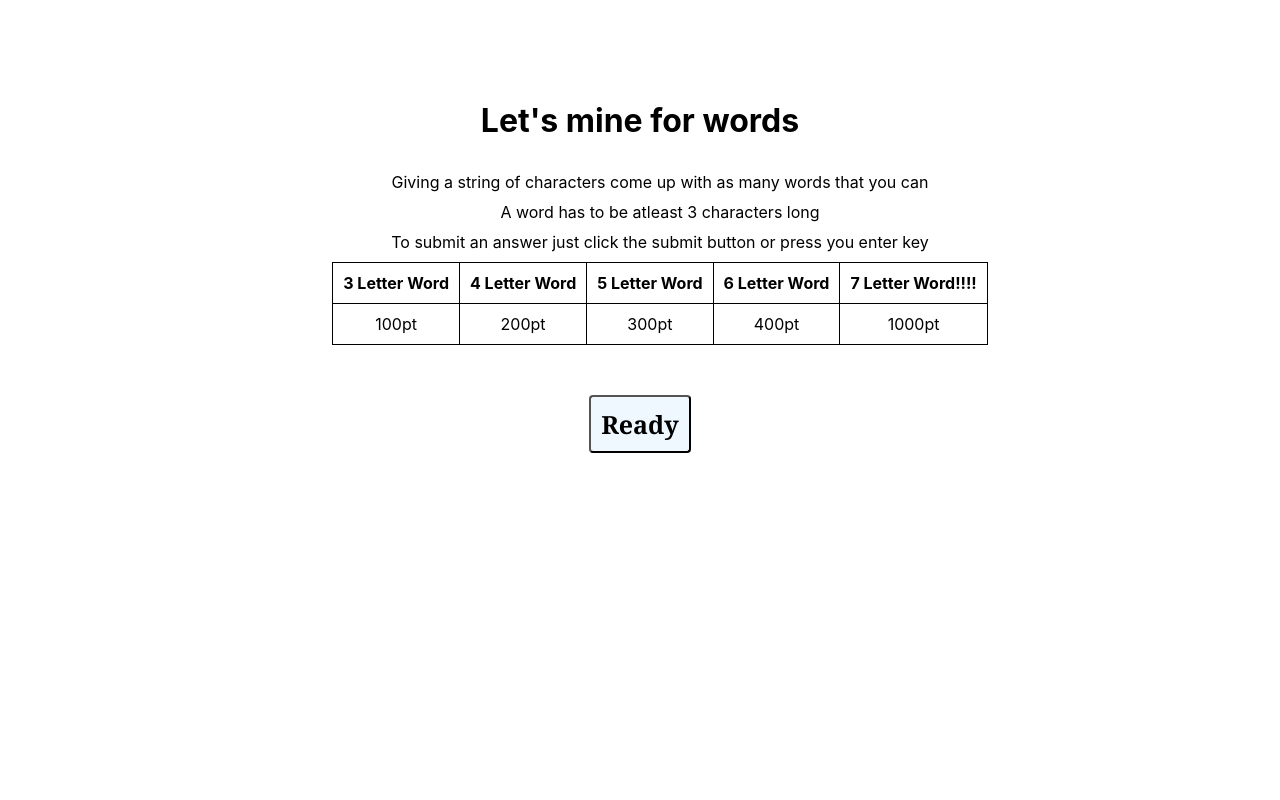
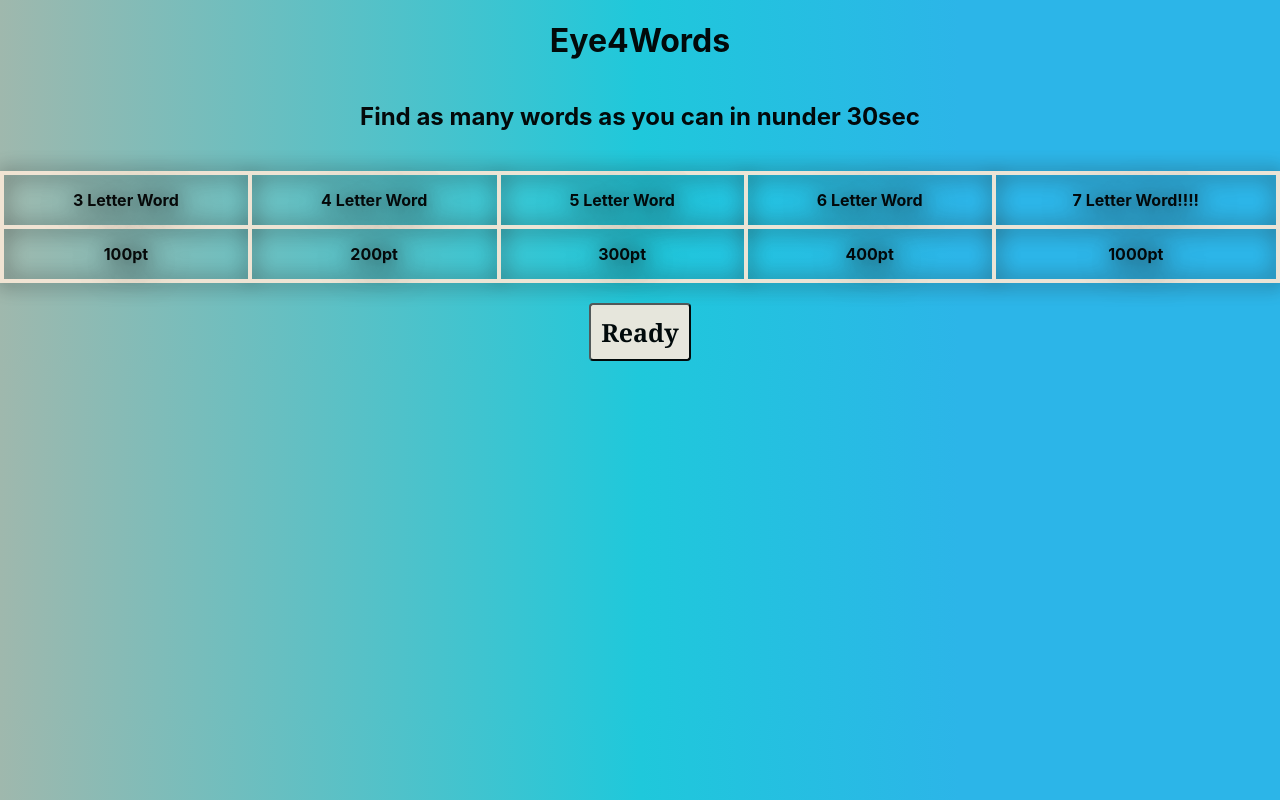
Before and after one commit to JohnJoseph2019/Eye4words, a React (Create React App) app: page / in a window 1280 px wide. Built offline with nearby package versions, Linux system fonts and the light colour scheme.

Commit message:
Try to add styling not looking good. I edited homepage and PlayGame file . I did styling and in PlayGame file I did an animation

```diff
--- a/src/App.css
+++ b/src/App.css
@@ -1,3 +1,10 @@
 .App {
   text-align: center;
 }
+body{
+  background-image: linear-gradient(90deg, #9fb8ad 0%, #1fc8db 50%, #2cb5e8 75%);
+    color: white;
+    background-color: #1fc8db;
+    opacity: 0.95;
+
+}
--- a/src/components/DisplayList/DisplayList.css
+++ b/src/components/DisplayList/DisplayList.css
@@ -1,12 +1,19 @@
 .letters{
   border: 1px solid black;
-  display: flex;
   border-radius: 4px;
-  width: 60px;
-  /* height: 100px; */
+  width:100px;
   font-size: 70px;
   margin-bottom: 25px;
   margin-top: 25px;
   justify-content: center;
-  text-align: start;
+  text-align: center;
+  animation: rotation 1s infinite;
 }
+@keyframes rotation {
+  from {
+    transform: rotateY(0deg);
+  }
+  to {
+    transform: rotateY(360deg);
+  }
+}
--- a/src/components/Homepage/Homepage.css
+++ b/src/components/Homepage/Homepage.css
@@ -1,35 +1,39 @@
 .homepage{
   display: flex;
   flex-direction: column;
-  justify-content: center;
-  text-align: center;
-  margin-top: 80px;
-}
-ol{
-  list-style-type: none;
-  margin: 0 auto 40px;
-  text-align: left;
+  justify-content: space-evenly;
+  /* text-align: center; */
+  /* margin-top: 80px; */
+  /* text-shadow: 1px 1px 40px #000000; */
+  /* filter: contrast(200%) drop-shadow(1px 1px 8px #232323); */
+  color: black;
 }
 .ready{
   font-size: 25px;
-  background-color: aliceblue;
+  background-color: rgb(241, 232, 221);
   font-family: Georgia, 'Times New Roman', Times, serif;
   font-weight: bolder;
   color: black;
   border-radius: 4px;
   padding: 10px;
   width: max-content;
+
 }
 .ready:hover{
   background-color: cornflowerblue;
   color: aliceblue;
+  border: none;
+}
+
+/* ol{
+  display: flex;
+  flex-wrap: wrap;
+  list-style-type: none;
+  margin: 0 auto;
+  font-family: Georgia, 'Times New Roman', Times, serif;
+  font-weight: bolder;
+  font-size: 20px;
 }
 li{
   margin: 10px;
-  text-align: center;
-}
-  /* font-size: 25px;
-  font-family: Georgia, 'Times New Roman', Times, serif;
-  font-weight: bolder;
-  background-color: aliceblue;
-  width: max-content; */
+} */
--- a/src/components/Homepage/Homepage.js
+++ b/src/components/Homepage/Homepage.js
@@ -8,13 +8,9 @@ export default function Homepage(props) {
   console.log('Homepage', props)
   return (
     <div className="homepage">
-      <h1>Let's mine for words</h1>
-      <ol>
-        <li>Giving a string of characters come up with as many words that you can</li>
-        <li>A word has to be atleast 3 characters long</li>
-        <li>To submit an answer just click the submit button or press you enter key</li>
-        <li><PointSystem /></li>
-      </ol>
+      <h1>Eye4Words</h1>
+      <h2>Find as many words as you can in nunder 30sec</h2>
+      <PointSystem />
       <Link to="/PlayGame" > <button className="ready" onClick={props.handleRandomPick}> Ready </button></Link>
     </div>
   )
--- a/src/components/PlayGame/PlayGame.css
+++ b/src/components/PlayGame/PlayGame.css
@@ -1,7 +1,7 @@
 .playGame{
   display: flex;
   flex-direction: column;
-  justify-content: center;
+  justify-content: space-between;
 }
 a{
   text-decoration: none;
@@ -9,7 +9,7 @@ a{
 }
 .displayList{
   display: flex;
-  /* flex-direction: row; */
+  flex-direction: row;
   justify-content: center;
 }
 .countDown{
@@ -56,7 +56,7 @@ form{
 
 
 input{
-  width: 500px;
-  height: 30px;
+  display: flex;
+  width: 400px;
   /* border-radius: 4px solid red; */
 }
--- a/src/components/PointSystem/PointSystem.css
+++ b/src/components/PointSystem/PointSystem.css
@@ -1,11 +1,20 @@
 table{
   table-layout: auto;
   width:100%;
-  margin: 0px auto;
+  margin: 20px auto;
   border-collapse: collapse;
+  font-weight: bolder;
+  /* text-shadow: 1px 1px 1px #000000; */
+  text-shadow: 5px 5px 40px #000000;
+  filter: saturate(160%) drop-shadow(1px 1px 10px #232323);
 }
 table,th,td{
-  border: 1px solid black;
+  border: 4px solid rgb(241, 232, 221);
+  text-align: center;
+  padding: 15px;
+}
+/* table:hover{
+  font-size: 18px;
   padding: 10px;
-  text-align: center;
-}
+  letter-spacing: 1px;
+} */
```
